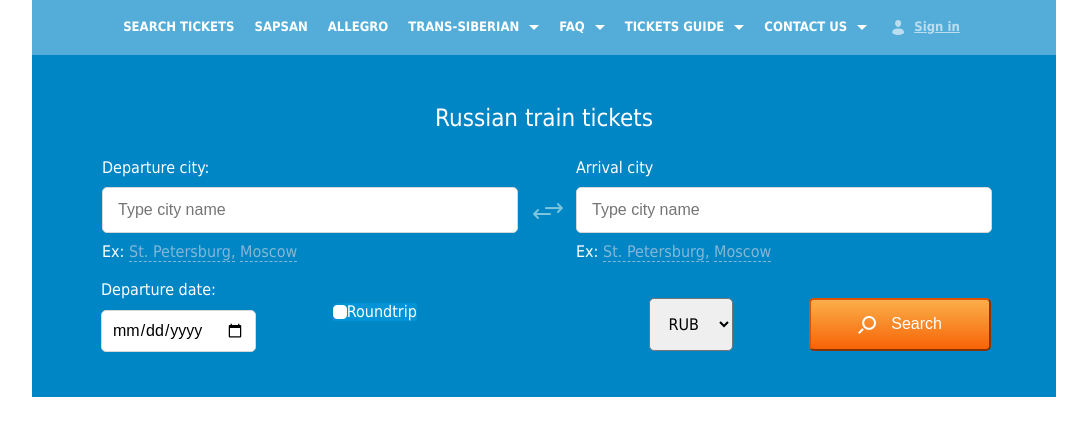
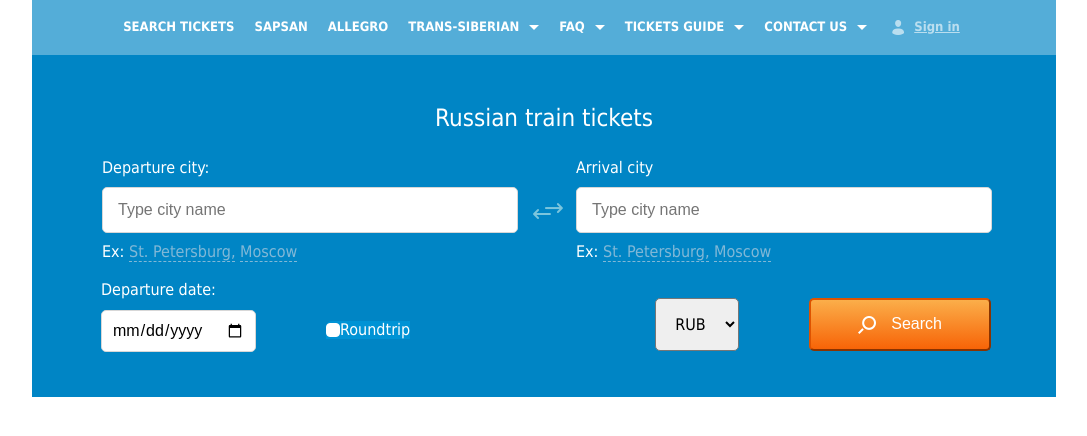
Before and after one commit to likeavenus/test, a plain HTML site: page index.html in a window 1280 px wide. Shown: the whole page, without its empty margins (96-1183 px from the left). Drawn offline with Linux system fonts and the light colour scheme.

Commit message:
c'min babe

```diff
--- a/css/style.css
+++ b/css/style.css
@@ -363,6 +363,8 @@
   align-items: center;
   background: url(../img/rect.png) no-repeat;
   cursor: pointer;
+  margin-top: 36px;
+  margin-right: 20px;
 }
 .form__box-roundtrip:before {
   content: "";
```
